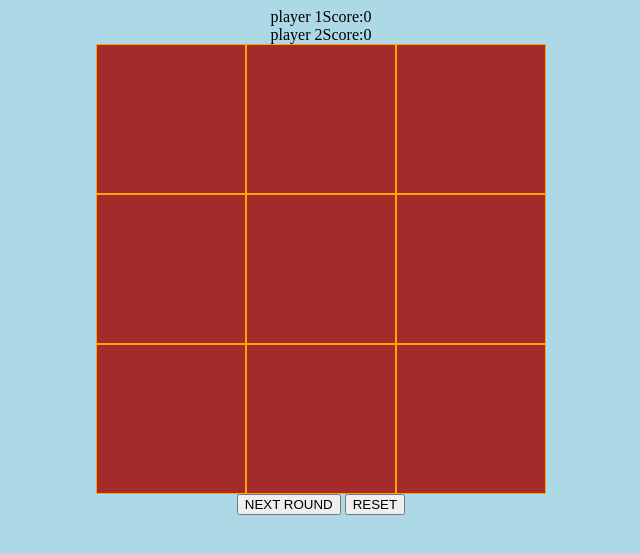
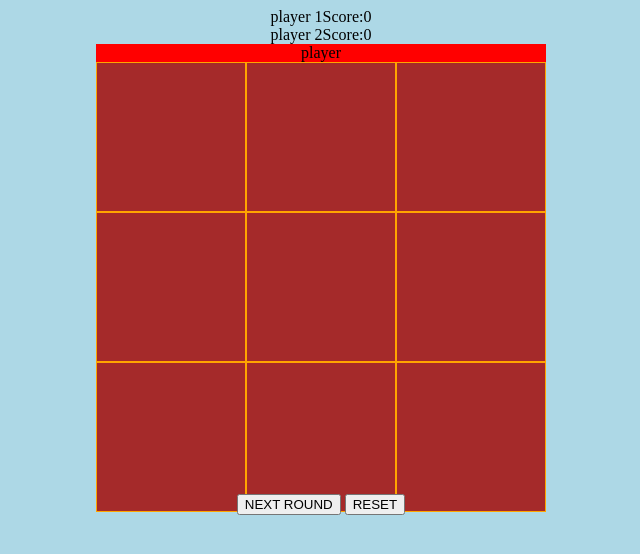
Before and after one commit to Rowanne-H/TicTacToe-Game, a plain HTML site: page index.html in a window 1280 px wide. Shown: the whole page, without its empty margins (319-959 px from the left). Drawn offline with Linux system fonts and the light colour scheme.

Commit message:
found bug in index.html not fixed in previous merges

```diff
--- a/index.html
+++ b/index.html
@@ -13,10 +13,7 @@
         <div class="player"><span id="player2">player 2</span>Score:<span id="player2-score">0</span></div>
     </div>
     <div id="container">
-        <div id="displayResult">
-            <span id="result">player</span>
-            <button id="playAgain">Play Again</button>
-        </div>
+        <span id="winner">player</span>
         <div id="grid">
             <div id="0"></div>
             <div id="1"></div>
@@ -28,6 +25,7 @@
             <div id="7"></div>
             <div id="8"></div>
         </div>
+
     </div>
     <div id="start-reset">
         <button id="start">NEXT ROUND</button>
```
